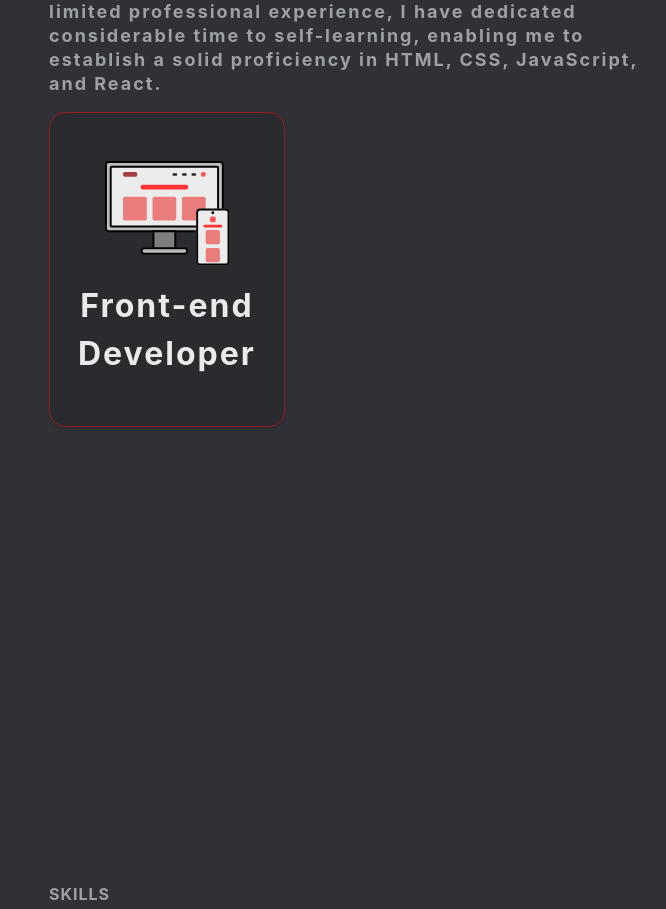
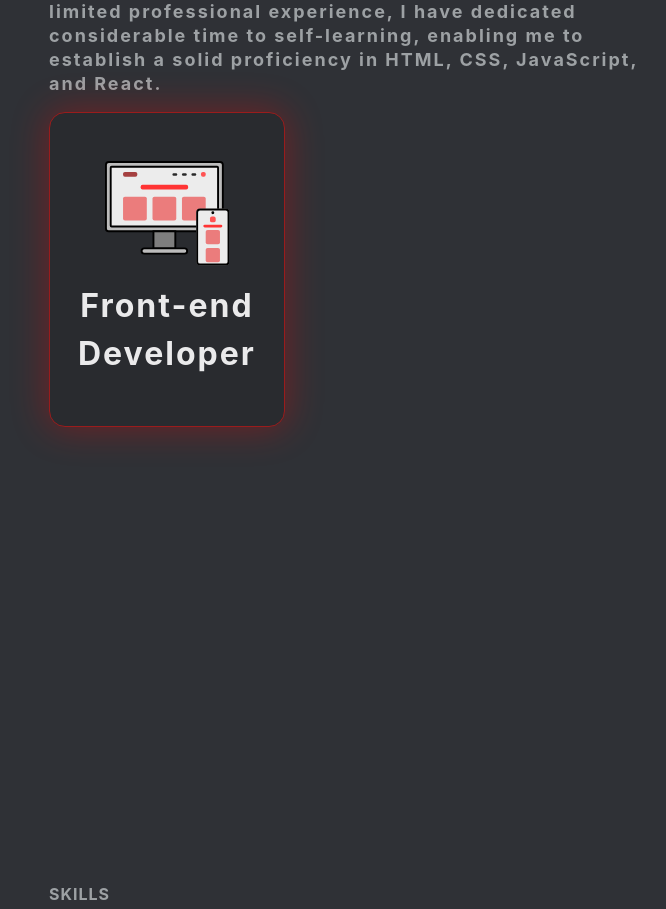
Before and after one commit to F3azy/portfolio, a React (Vite) app: page / in a window 1280 px wide. Shown: the part 1069-1978 px from the top of the page, without its empty margins (211-877 px from the left). Built offline with nearby package versions, Linux system fonts and the light colour scheme.

Commit message:
adeed boxShadow to the proffesion card

```diff
--- a/src/components/ProffessionCard.jsx
+++ b/src/components/ProffessionCard.jsx
@@ -16,6 +16,7 @@ const ProffessionCard = ({name, icon}) => {
     borderColor="brand.primary"
     borderRadius="16px"
     p="48px 28px"
+    boxShadow="0 0 36px 1.8px #FF000050"
     >
       <CardBody p="0">
         <VStack rowGap="16px">
```
